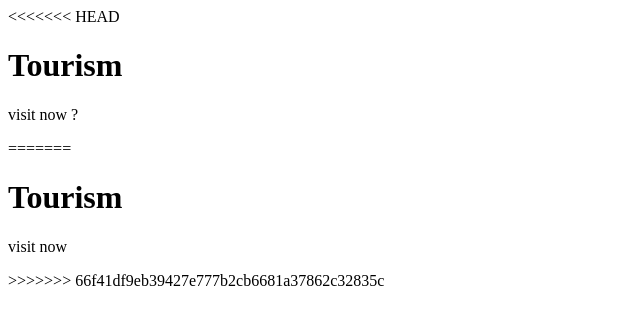
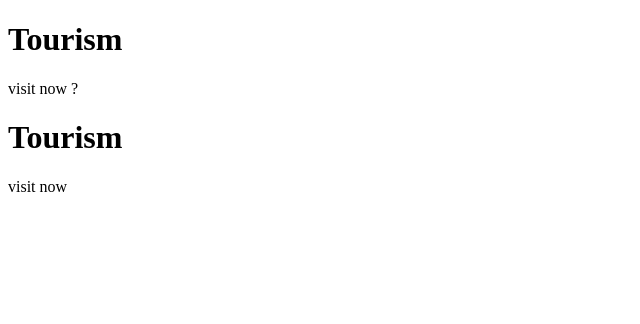
Before and after one commit to praveen-707/tourist, a plain HTML site: page index.html in a window 1280 px wide. Shown: the whole page, without its empty margins (0-640 px from the left). Drawn offline with Linux system fonts and the light colour scheme.

Commit message:
Update index.html

```diff
--- a/index.html
+++ b/index.html
@@ -2,12 +2,11 @@
 <html>
   <head> </head>
   <body>
-<<<<<<< HEAD
     <h1 class="h1">Tourism</h1>
     <p> visit now ?</p>
-=======
+
     <h1>Tourism</h1>
     <p> visit now</p>
->>>>>>> 66f41df9eb39427e777b2cb6681a37862c32835c
+
   </body>
 </html>
```
